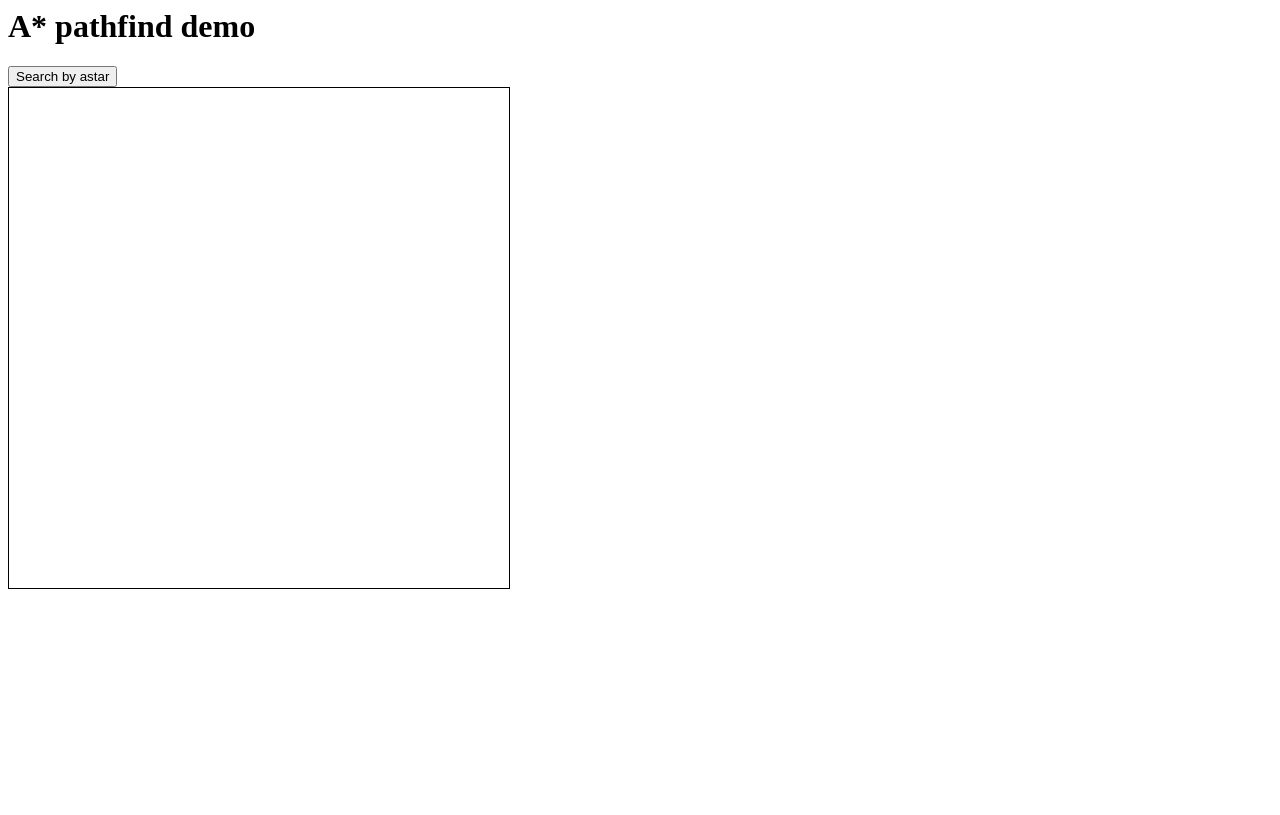
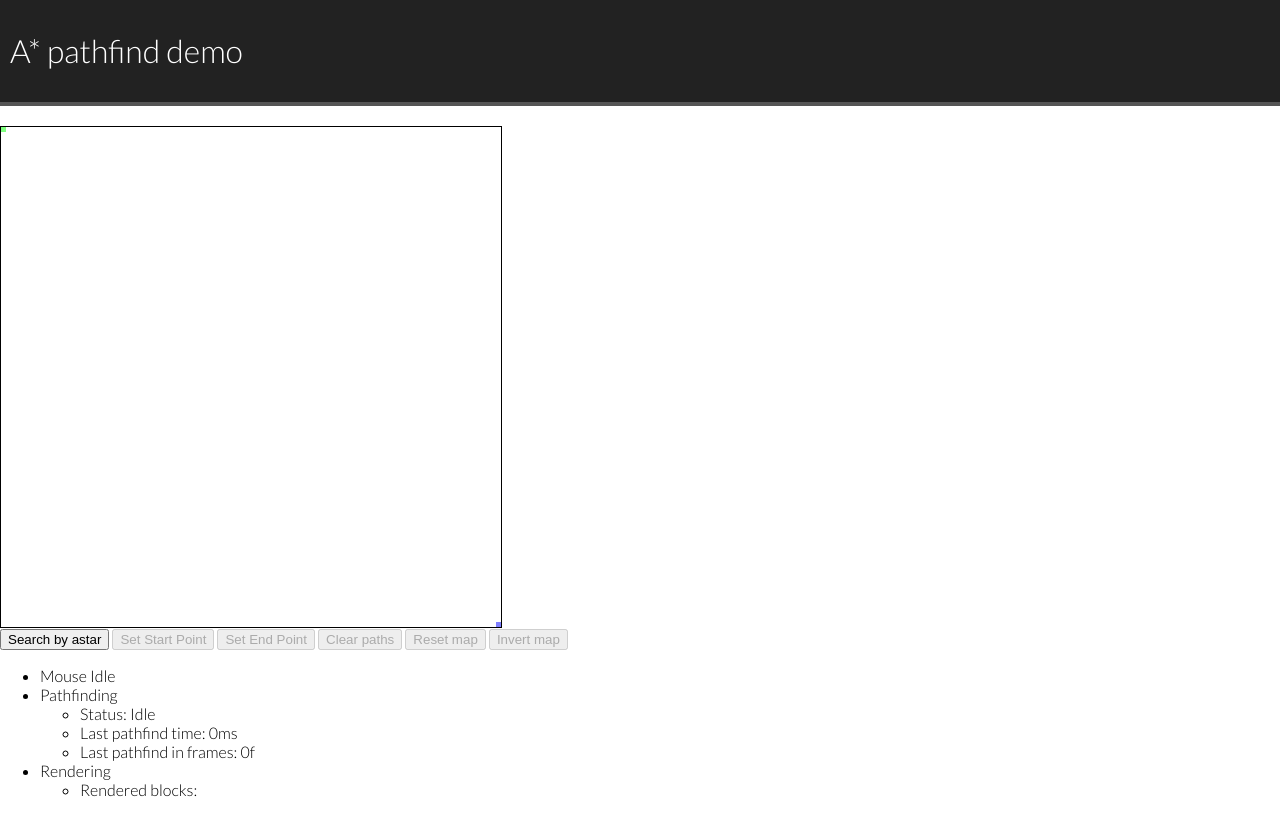
Before and after one commit to mstaniuk/ES6-Pathfind, a website built with webpack: page index.html in a window 1280 px wide. Built offline with nearby package versions, Linux system fonts and the light colour scheme.

Commit message:
Add Pathfind status section, Add basic styles

```diff
--- a/app/css/main.css
+++ b/app/css/main.css
@@ -1,3 +1,32 @@
-canvas {
-    display: block;
+:root {
+    --header-background: #222;
+    --border-color: #555;
+    --color-white: #FFF;
 }
+
+html,
+body {
+    padding: 0;
+    margin: 0;
+    font-family: 'Lato'
+}
+
+h1,
+h2,
+h3,
+h4,
+h5,
+h6 {
+    font-weight: 300;
+}
+
+.site-header {
+    background-color: var(--header-background);
+    padding: 10px;
+    border-bottom: 4px solid var(--border-color);
+    margin-bottom: 20px;
+}
+
+.site-header__title {
+    color: var(--color-white);
+}
--- a/app/js/App.js
+++ b/app/js/App.js
@@ -6,15 +6,18 @@ import Renderer from './Renderer.js';
 import Updater from './Updater.js';
 import Block from './Block.js';
 import Point from './Point.js';
+import StatusManager from './StatusManager.js';
 
 class App {
     constructor() {
         this.setCanvas();
         this.setGrid();
-        this.mouse = new Mouse(this.canvas);
+        this.statusManages = new StatusManager();
+        this.mouse = new Mouse(this.canvas, this.statusManages);
         this.renderer = new Renderer(this.ctx);
         this.updater = new Updater();
-        this.state = App.states.DRAWING;
+        this.dom = {};
+        this.blocksCount = 0;
         this.init();
 
         this.loop();
@@ -28,19 +31,43 @@ class App {
         this.canvas.height = 500;
 
         this.canvas.style.border = '1px solid black';
-
-        document.body.appendChild(this.canvas);
     }
 
     setGrid() {
         this.grid = new Grid(100, 100);
     }
 
+    updateStatus() {
+        this.dom.mouseStatus.innerHtml = this.states.mouse;
+        this.dom.mouseStatus.pathfindStatus = this.states.mouse;
+    }
+
+    getDomElements() {
+        let dom = {};
+        dom.app = document.getElementById('app');
+        dom.pathfindButton = document.getElementById('pathfind');
+        return dom;
+    }
+
     init() {
+        this.dom = this.getDomElements();
+        this.dom.app.appendChild(this.canvas);
+
+        // Start Point
+        let startNode = this.grid.getNodeAt(0, 0);
+        startNode.payload.block = new Block(startNode.x, startNode.y, 'RGBA(0,255,0,0.5)');
+        this.updater.push(startNode.payload.block);
+        this.renderer.push(startNode.payload.block);
+
+        // End Point
+        let endNode = this.grid.getNodeAt(99, 99);
+        endNode.payload.block = new Block(endNode.x, endNode.y, 'RGBA(0,0,255,0.5)');
+        this.updater.push(endNode.payload.block);
+        this.renderer.push(endNode.payload.block);
+
         this.mouse.setOnClickHandler(() => {
             let pos = Mouse.pxToNode(this.mouse.x, this.mouse.y);
             this.grid.getNodeAt(pos.x, pos.y).payload.isObstacle = true;
-
         });
 
         this.mouse.setOnPositionChangeHandler(() => {
@@ -54,19 +81,24 @@ class App {
                     gnode.payload.block = new Block(pos.x, pos.y, 'RGBA(255,0,0,0.5)');
                     this.updater.push(gnode.payload.block);
                     this.renderer.push(gnode.payload.block);
+                    this.statusManages.renderedBlocksCount = ++this.blocksCount;
                 }
             }
         });
 
-        document.getElementsByClassName('js-search')[0].addEventListener('click', () => {
-
+        this.dom.pathfindButton.addEventListener('click', () => {
+            this.statusManages.pathfindStatus = "Seatching";
             let astar = new Astar(this.grid, new Point(0, 0), new Point(99, 99), this.ctx);
 
             astar.searchDoneHandler = (astar) => {
+                this.statusManages.pathfindLastTime = astar.getTime() + 'ms';
+                this.statusManages.pathfindLastTimeInFrames = parseInt(astar.getTime() / 5) + 'f';
+
                 if (astar.isPathFound === true) {
+                    this.statusManages.pathfindStatus = "Path found";
                     this.renderer.push(astar.path);
                 } else {
-                    console.log('path not found');
+                    this.statusManages.pathfindStatus = "Path not found";
                 }
             }
             this.updater.push(astar)
@@ -82,10 +114,5 @@ class App {
 }
 
 App.nodeSize = 5;
-App.states = {
-    DRAWING: 'DRAWING',
-    PATHFINDING: 'PATHFINDING',
-    PAUSED: 'PAUSED'
-}
 
 export default App;
--- a/app/js/Astar.js
+++ b/app/js/Astar.js
@@ -29,6 +29,7 @@ class Astar {
         this.isPaused = false;
         this.isPathFound = false;
         this.path = new Path();
+        this.time = 0;
 
 
         this.onSearchDoneCallback = () => {};
@@ -43,6 +44,11 @@ class Astar {
 
         this.openList = new Heap((a, b) => a.f < b.f);
         this.openList.push(new ANode(null, this.startPoint));
+        this.isDone = false;
+        this.isPaused = false;
+        this.isPathFound = false;
+        this.path = new Path();
+        this.time = 0;
     }
 
     validate() {
@@ -76,10 +82,7 @@ class Astar {
         for (let i = -1; i < 2; i++) {
             for (let j = -1; j < 2; j++) {
 
-                if (i === 0 && j === 0) {
-                    continue;
-                }
-
+                if (i === 0 && j === 0) continue;
                 let x = node.point.x + i;
                 let y = node.point.y + j;
                 let gridNode = this.grid.getNodeAt(x, y);
@@ -142,15 +145,16 @@ class Astar {
             return null;
         }
 
-        if (this.startPoint === null || this.endPoint === null) return null;
+        if (this.startPoint === null || this.endPoint === null) {
+            this.onPathNotFound();
+            return null;
+        }
+
 
         while (!this.openList.isEmpty()) {
 
-            if (Date.now() - timer > 5) {
-                return null;
-            }
-
-            if (this.isPaused === true) {
+            if (Date.now() - timer > 5 || this.isPaused === true) {
+                this.time += Date.now() - timer;
                 return null;
             }
 
@@ -163,7 +167,8 @@ class Astar {
                 let successor = successors[i];
 
                 if (Point.isEqual(successor.point, this.endPoint)) {
-                    this.onPathFound(successor)
+                    this.onPathFound(successor);
+                    this.time += Date.now() - timer;
                     return successor;
                 }
 
@@ -180,6 +185,7 @@ class Astar {
             this.closedList[parentNode.id] = parentNode;
         }
         this.onPathNotFound();
+        this.time += Date.now() - timer;
         return null;
     }
 
@@ -199,6 +205,10 @@ class Astar {
     update(dt) {
         this.search(dt);
     }
+
+    getTime() {
+        return this.time;
+    }
 }
 
 export default Astar;
--- a/app/js/Block.js
+++ b/app/js/Block.js
@@ -8,12 +8,12 @@ class Block {
         this.x = x;
         this.y = y;
         this.style = style;
-        this.scale = 2;
+        this.scale = 2.5;
         this.idDone = false;
     }
 
     update(dt) {
-        this.scale -= dt / 100;
+        this.scale -= dt / 200;
         if (this.scale <= 1) {
             this.scale = 1;
             this.isDone = true;
--- a/app/js/Mouse.js
+++ b/app/js/Mouse.js
@@ -3,11 +3,12 @@
 import App from './App.js';
 
 class Mouse {
-    constructor(canvas) {
+    constructor(canvas, statusManager) {
         this.canvas = canvas;
         this.x = 0;
         this.y = 0;
         this.isPressed = false;
+        this.statusManager = statusManager;
         this.clickCallback = function() {};
         this.positionChangeCallback = function() {};
         this.setEvents();
@@ -30,14 +31,17 @@ class Mouse {
     }
 
     onDown(event) {
+        this.statusManager.mouseStatus = "Down";
         this.isPressed = true;
     }
 
     onUp(event) {
+        this.statusManager.mouseStatus = "Up";
         this.isPressed = false;
     }
 
     onOut(event) {
+        this.statusManager.mouseStatus = "Up";
         this.isPressed = false;
     }
 
--- /dev/null
+++ b/app/js/StatusManager.js
@@ -0,0 +1,58 @@
+export default class StatusManager {
+    constructor() {
+        this.dom = {
+            root: document.getElementById('summary'),
+            mouseStatus: document.getElementById('mouseStatus'),
+            pathfindStatus: document.getElementById('pathfindStatus'),
+            pathfindLastTime: document.getElementById('pathfindLastTime'),
+            pathfindLastTimeInFrames: document.getElementById('pathfindLastTimeInFrames'),
+            renderedObjectsCount: document.getElementById('renderedObjectsCount'),
+            renderedBlocksCount: document.getElementById('renderedBlocksCount'),
+        }
+        this.resetAll();
+    };
+
+    resetAll() {
+        this.mouseStatus = "Idle"; // Adding blocks, Removing Blocks, Idle
+        this.pathfindStatus = "Idle"; // Searching, Getting Path, Not found, Path Found, Idle
+        this.pathfindLastTime = '0ms'; // Time in ms
+        this.pathfindLastTimeInFrames = '0f'; // Time in frames
+        this.renderedObjectsCount = '0';
+        this.renderedBlocks = '0';
+    }
+
+    get mouseStatus() {
+        return this.dom.mouseStatus.innerHTML
+    }
+    set mouseStatus(val) {
+        this.dom.mouseStatus.innerHTML = val;
+    }
+
+    get pathfindStatus() {
+        return this.dom.pathfindStatus.innerHTML
+    }
+    set pathfindStatus(val) {
+        this.dom.pathfindStatus.innerHTML = val;
+    }
+
+    get pathfindLastTime() {
+        return this.dom.pathfindLastTime.innerHTML
+    }
+    set pathfindLastTime(val) {
+        this.dom.pathfindLastTime.innerHTML = val;
+    }
+
+    get pathfindLastTimeInFrames() {
+        return this.dom.pathfindLastTimeInFrames.innerHTML
+    }
+    set pathfindLastTimeInFrames(val) {
+        this.dom.pathfindLastTimeInFrames.innerHTML = val;
+    }
+
+    get renderedBlocksCount() {
+        return this.dom.renderedBlocksCount.innerHTML
+    }
+    set renderedBlocksCount(val) {
+        this.dom.renderedBlocksCount.innerHTML = val;
+    }
+}
--- a/index.html
+++ b/index.html
@@ -12,14 +12,58 @@
     <meta name="designer" content="Mateusz Staniuk">
     <meta http-equiv="x-ua-compatible" content="IE=edge">
     <meta name="msapplication-tap-highlight" content="no">
-    <!-- <link href="https://fonts.googleapis.com/css?family=Lato:300,400" rel="stylesheet"> -->
-    <link href="./css/main.css" rel="stylesheet" type="text/css">
+    <link href="https://fonts.googleapis.com/css?family=Lato:300" rel="stylesheet">
+    <link href="./app/css/main.css" rel="stylesheet" type="text/css">
 </head>
 
 <body>
-    <h1>A* pathfind demo</h1>
-    <div id="app"></div>
-    <button class="js-search">Search by astar</button>
+    <header class="site-header">
+        <h1 class="site-header__title">A* pathfind demo</h1>
+    </header>
+    <div>
+        <div id="app"></div>
+        <button id="pathfind">Search by astar</button>
+        <button class="setStart" disabled>Set Start Point</button>
+        <button class="setEnd" disabled>Set End Point</button>
+        <button class="clear" disabled>Clear paths</button>
+        <button class="reset" disabled>Reset map</button>
+        <button class="invert" disabled>Invert map</button>
+    </div>
+
+    <div id="summary">
+        <ul>
+            <li>
+                Mouse
+                <span id="mouseStatus"></span>
+            </li>
+            <li>
+                Pathfinding
+                <ul>
+                    <li>
+                        Status:
+                        <span id="pathfindStatus"></span>
+                    </li>
+                    <li>
+                        Last pathfind time:
+                        <span id="pathfindLastTime"></span>
+                    </li>
+                    <li>
+                        Last pathfind in frames:
+                        <span id="pathfindLastTimeInFrames"></span>
+                    </li>
+                </ul>
+            </li>
+            <li>
+                <div>Rendering</div>
+                <ul>
+                    <li>
+                        Rendered blocks:
+                        <span id="renderedBlocksCount"></span>
+                    </li>
+                </ul>
+            </li>
+        </ul>
+    </div>
     <script src="./dist/app.js"></script>
 </body>
 
--- a/package.json
+++ b/package.json
@@ -14,5 +14,8 @@
         "babel-preset-es2017": "^6.24.1",
         "uglifyjs-webpack-plugin": "^0.4.6",
         "webpack": "3.0.0"
+    },
+    "scripts": {
+        "watch": "webpack --watch --colors --progress"
     }
 }
```
Also changed, not shown: app/js/JPS.js (added, +14 -0 lines), 2 other files. Lines whose indentation alone changed are shown as unchanged.
